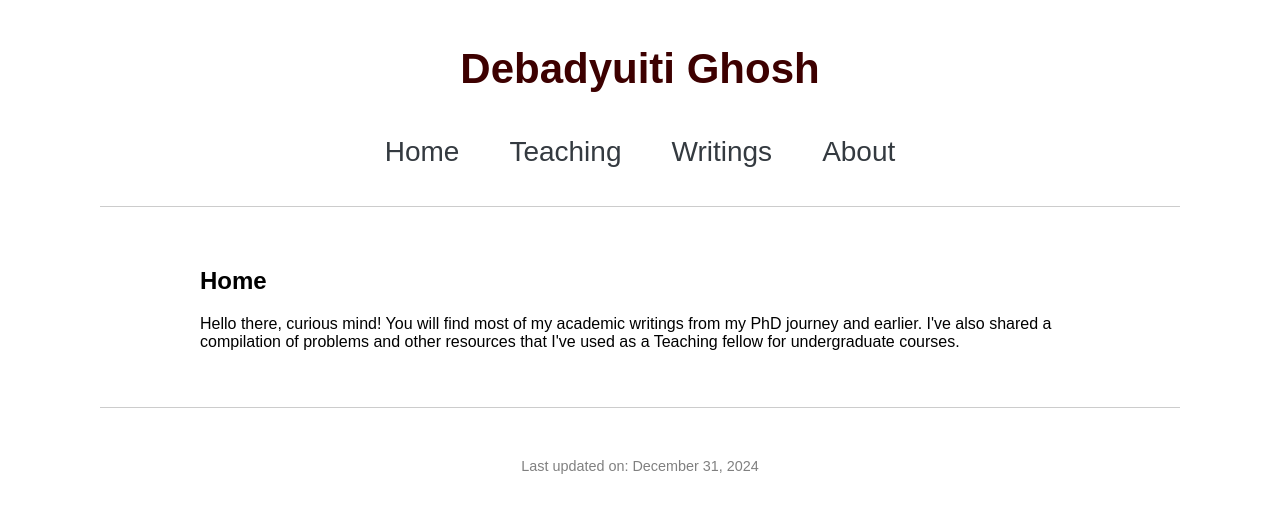
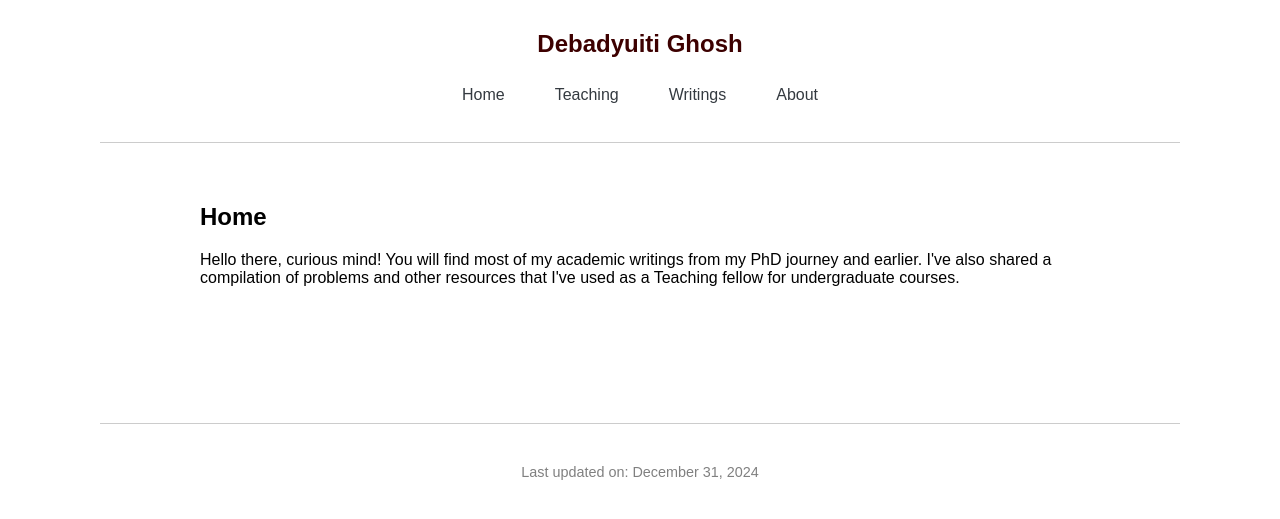
Before and after one commit to debadyuitighosh/debadyuitighosh.github.io, a Jekyll site: the page built from index.html, in a window 1280 px wide. Shown: the top 519 px of the page. Built offline with Jekyll 4.4.1, drawn with Linux system fonts in a browser that asks for light colours.

Commit message:
Update default.html

```diff
--- a/_layouts/default.html
+++ b/_layouts/default.html
@@ -9,12 +9,12 @@
         html, body { height: 100%; display: flex; flex-direction: column;
                      font-family: Arial, sans-serif; margin: 0; padding: 0 50px; }
 
-        header { color: #3d0000; padding: 10px 0; font-size: 28px;}
+        header { color: #3d0000; padding: 10px 0; }
         nav { display: flex; justify-content: center; gap: 20px; }
         nav a { color: #343a40; text-decoration: none; padding: 8px 15px; border-radius: 5px; }
         nav a:hover { font-weight: bold; color: #29629f; }
-        .content { flex: 1; padding: 20px 100px; max-width: 1200px; margin: 0 auto; }
-        .footer { text-align: center; margin-top: 20px; font-size: 0.9em; color: #808080; padding: 10px 0; }
+        .content { padding: 20px 100px 100px 100px; max-width: 1200px; margin: 0 auto; }
+        .footer { text-align: center; margin-top: 20px; font-size: 0.9em; color: #808080; }
   </style>
 </head>
 
```
